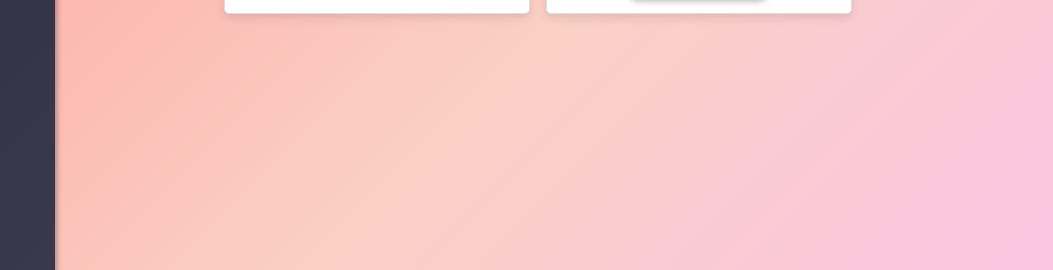
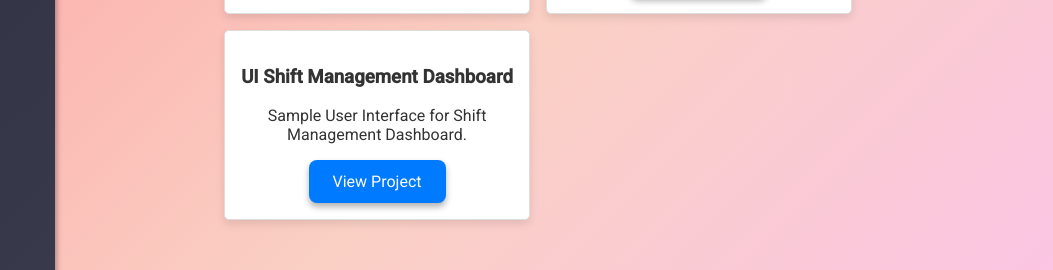
Before and after one commit to eiyaaa/Personal-Portfolio, a plain HTML site: page index.html in a window 1280 px wide. Both pictures are taken after a click on the link "Projects". Shown: the part 336-606 px from the top of the page, 227-1280 px from the left. Drawn offline with Linux system fonts and the light colour scheme.

Commit message:
Update index.html

```diff
--- a/index.html
+++ b/index.html
@@ -88,6 +88,11 @@
               <p>An online shopping platform with user-friendly navigation and payment integrations.</p>
               <a href="https://github.com/eiyaaa/EAC-Online-Store" target="_blank" class="project-button">View Project</a>
             </article>
+            <article>
+              <h3>UI Shift Management Dashboard</h3>
+              <p>Sample User Interface for Shift Management Dashboard.</p>
+              <a href="https://shift-management-dashboard.netlify.app/" target="_blank" class="project-button">View Project</a>
+            </article>
           </div>
         </div>
       </section>
```
